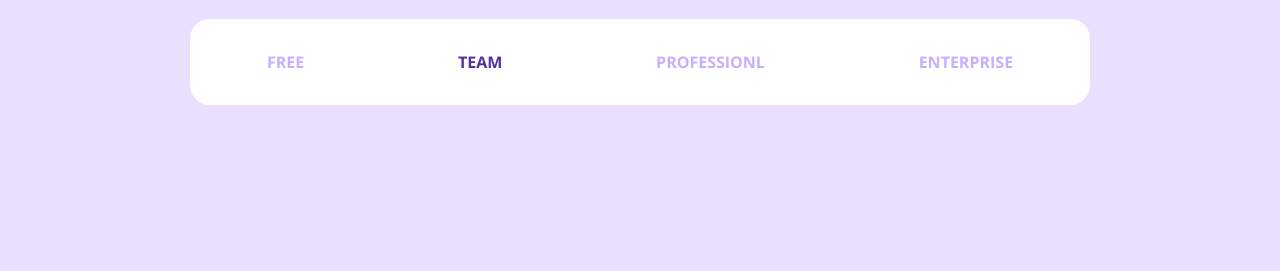
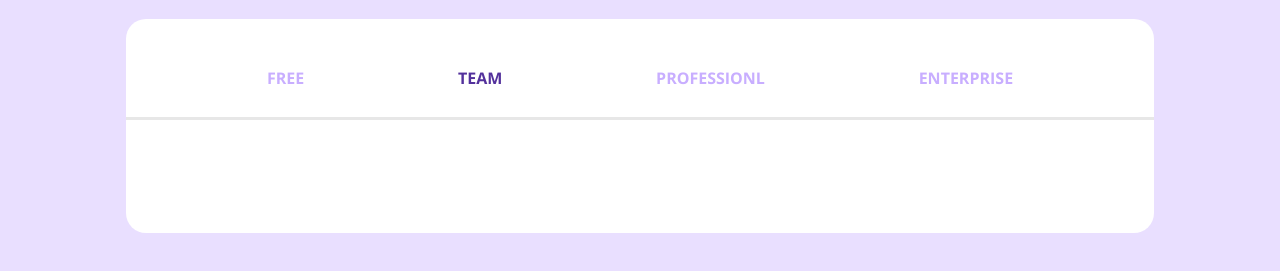
Before and after one commit to markoCib/Cost-Estimator-Project, a plain HTML site: page index.html in a window 1280 px wide. Shown: the part 107-378 px from the top of the page. Drawn offline with nearby package versions, Linux system fonts and the light colour scheme.

Commit message:
NOREF: Add tabs underline
Add tabs underline through the entire container
width.

```diff
--- a/index.css
+++ b/index.css
@@ -22,6 +22,8 @@ h1{
     justify-content: center;
     align-items: center;
     border-radius: 20px;
+    padding: 0 64px 64px 64px;
+    position: relative;
 }
 
 .tabs{
@@ -31,6 +33,8 @@ h1{
     text-transform: uppercase;
     font-weight: bold;
     color: rgb(200,174,255);
+    margin: 0 0 32px 0;
+    padding: 16px;
 }
 
 .tabs p{
@@ -45,3 +49,13 @@ h1{
 .tabs p.active{
     color: rgb(83,49,156);
 }
+
+.line{
+    height: 3px;
+    width: 100%;
+    top: 98px;
+    position: absolute;
+
+    background-color: rgb(231,231,231);
+
+}
--- a/index.html
+++ b/index.html
@@ -19,6 +19,7 @@
             <p>Professionl</p>
             <p>Enterprise</p>
         </div>
+        <div class="line"></div>
     </div>
 </body>
 </html>
```
